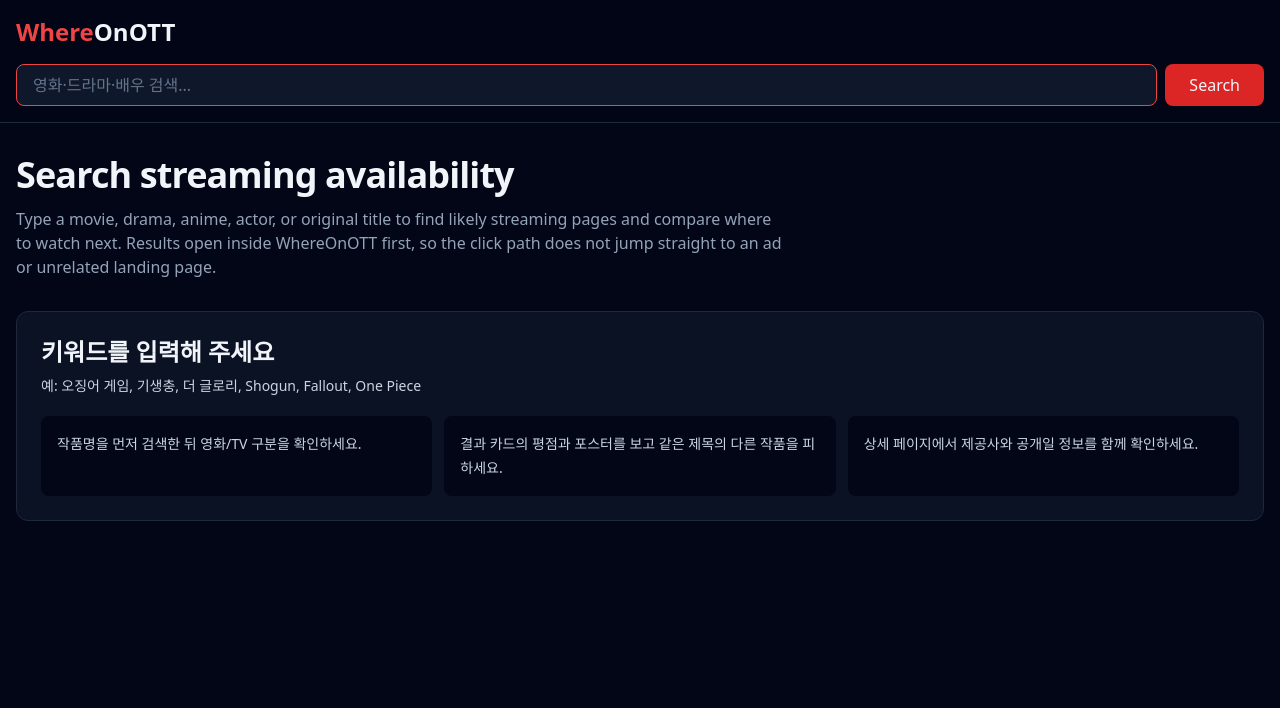
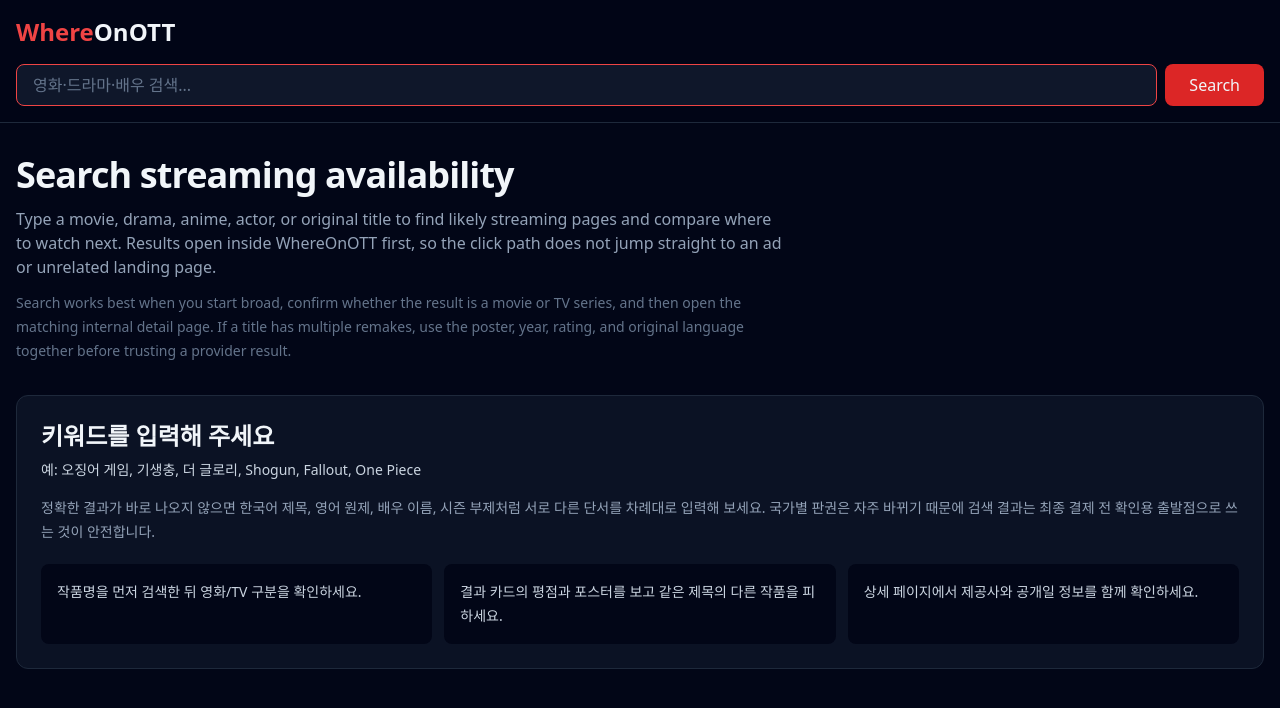
Before and after one commit to Kimchanghee/whereonott-online, a Next.js app: page /en/search in a window 1280 px wide. Shown: the top 708 px of the page. Built offline with nearby package versions, Linux system fonts and the light colour scheme.

Commit message:
Strengthen streaming discovery pages

```diff
--- a/src/app/[locale]/[type]/page.tsx
+++ b/src/app/[locale]/[type]/page.tsx
@@ -1,5 +1,6 @@
 import Link from 'next/link';
 import Image from 'next/image';
+import type { Metadata } from 'next';
 import { notFound } from 'next/navigation';
 import { setRequestLocale } from 'next-intl/server';
 import { getTrending, getUpcoming } from '@/lib/tmdb';
@@ -32,6 +33,19 @@ const TYPE_GUIDE: Record<string, { intro: string; checks: string[] }> = {
   }
 };
 
+export async function generateMetadata({ params }: Props): Promise<Metadata> {
+  const { locale, type } = await params;
+  if (!SUPPORTED_LOCALES.includes(locale as any) || !TYPE_LABEL[type]) return {};
+  const title = `${TYPE_LABEL[type]} streaming guide | WhereOnOTT`;
+  const description = `Browse ${TYPE_LABEL[type].toLowerCase()} with internal streaming context, release checks, ratings, and next-step guidance before opening a detail page.`;
+  return {
+    title,
+    description,
+    alternates: { canonical: `/${locale}/${type}` },
+    openGraph: { title, description, url: `https://whereonott.online/${locale}/${type}` },
+  };
+}
+
 export default async function MediaListPage({ params }: Props) {
   const { locale, type } = await params;
   if (!SUPPORTED_LOCALES.includes(locale as any) || !TYPE_LABEL[type]) notFound();
@@ -56,11 +70,20 @@ export default async function MediaListPage({ params }: Props) {
         <p className="mt-3 text-slate-400">Browse current streaming availability and trending titles.</p>
 
         <section className="mt-6 grid gap-4 rounded-xl border border-slate-800 bg-slate-900/70 p-5 md:grid-cols-[1.3fr_1fr]">
-          <p className="text-sm leading-6 text-slate-300">{guide.intro}</p>
+          <div className="space-y-3 text-sm leading-6 text-slate-300">
+            <p>{guide.intro}</p>
+            <p>
+              A useful streaming page should answer why a title deserves the next click. Compare the poster, title,
+              vote signal, release timing, and media type here first, then open the internal detail page only for the
+              titles that still look relevant. This keeps the experience focused on discovery instead of forcing an
+              immediate external jump.
+            </p>
+          </div>
           <ul className="space-y-2 text-sm leading-6 text-slate-400">
             {guide.checks.map((check) => (
               <li key={check}>- {check}</li>
             ))}
+            <li>- If a list is temporarily sparse, use search and the home board before assuming the title is unavailable.</li>
           </ul>
         </section>
 
--- a/src/app/[locale]/search/page.tsx
+++ b/src/app/[locale]/search/page.tsx
@@ -56,11 +56,21 @@ export default async function SearchPage({ params, searchParams }: Props) {
             Type a movie, drama, anime, actor, or original title to find likely streaming pages and compare where to watch next.
             Results open inside WhereOnOTT first, so the click path does not jump straight to an ad or unrelated landing page.
           </p>
+          <p className="mt-3 text-sm leading-6 text-slate-500">
+            Search works best when you start broad, confirm whether the result is a movie or TV series, and then open the
+            matching internal detail page. If a title has multiple remakes, use the poster, year, rating, and original
+            language together before trusting a provider result.
+          </p>
         </div>
         {q.trim() === '' ? (
           <div className="rounded-xl border border-slate-800 bg-slate-900/70 p-6 text-slate-300">
             <p className="text-2xl font-semibold text-slate-100">키워드를 입력해 주세요</p>
             <p className="mt-2 text-sm">예: 오징어 게임, 기생충, 더 글로리, Shogun, Fallout, One Piece</p>
+            <p className="mt-4 text-sm leading-6 text-slate-400">
+              정확한 결과가 바로 나오지 않으면 한국어 제목, 영어 원제, 배우 이름, 시즌 부제처럼 서로 다른 단서를
+              차례대로 입력해 보세요. 국가별 판권은 자주 바뀌기 때문에 검색 결과는 최종 결제 전 확인용 출발점으로
+              쓰는 것이 안전합니다.
+            </p>
             <ul className="mt-5 grid gap-3 text-sm leading-6 md:grid-cols-3">
               <li className="rounded-lg bg-slate-950 p-4">작품명을 먼저 검색한 뒤 영화/TV 구분을 확인하세요.</li>
               <li className="rounded-lg bg-slate-950 p-4">결과 카드의 평점과 포스터를 보고 같은 제목의 다른 작품을 피하세요.</li>
```
Also changed, not shown: reports/2026-05-17.md (+1 -0 lines).
